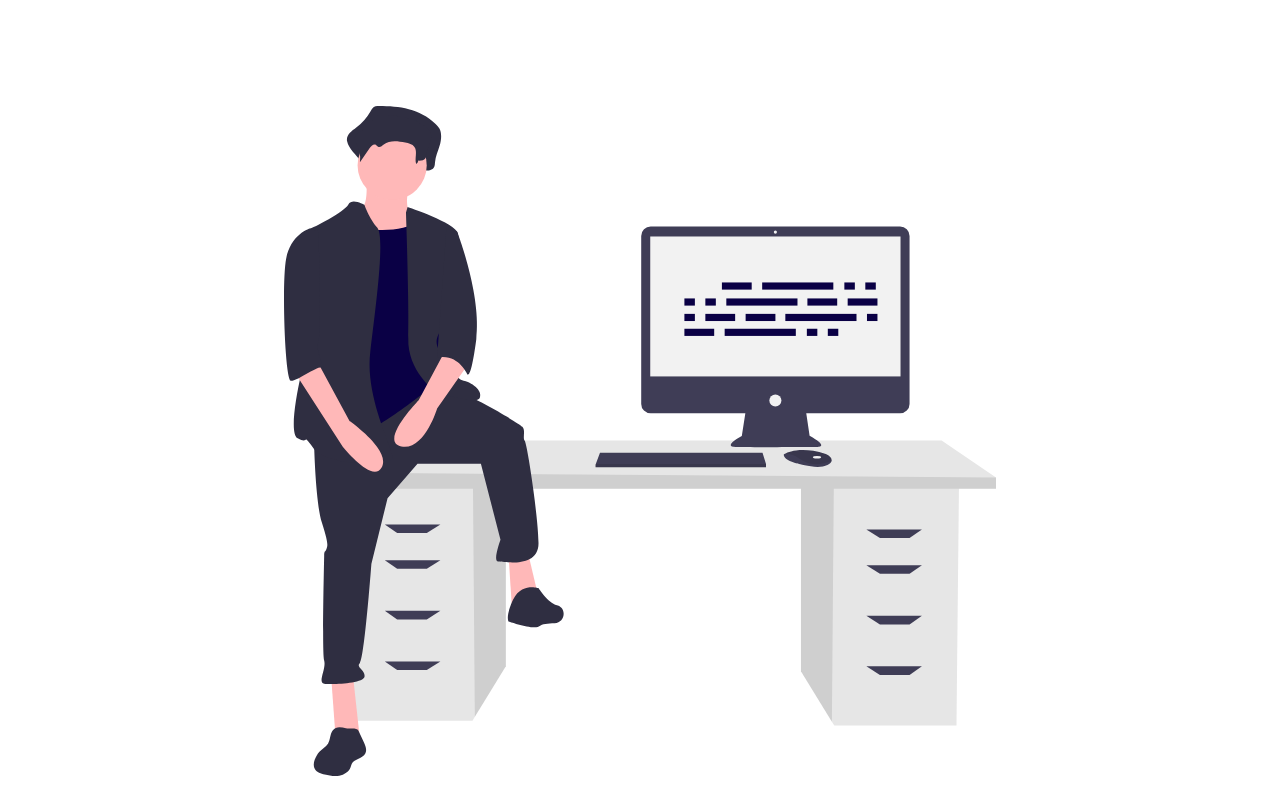
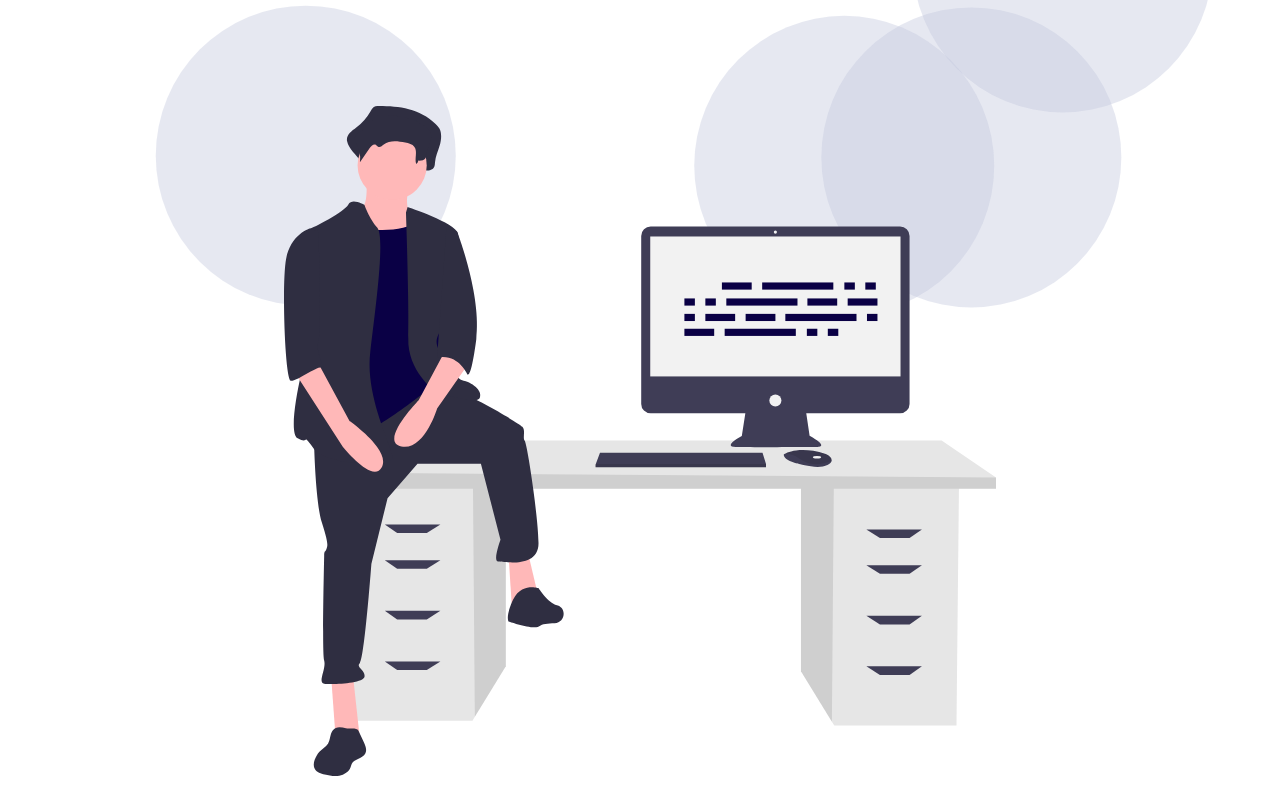
Before and after one commit to JoshKPatterson/portfolio-page-2, a plain HTML site: page index.html in a window 1280 px wide. Shown: the part 315-1105 px from the top of the page. Drawn offline with nearby package versions, Linux system fonts and the light colour scheme.

Commit message:
Added Particle.js background

```diff
--- /dev/null
+++ b/assets/particlesjs-config.json
@@ -0,0 +1,110 @@
+{
+  "particles": {
+    "number": {
+      "value": 3,
+      "density": {
+        "enable": true,
+        "value_area": 1000
+      }
+    },
+    "color": {
+      "value": "#C5C8DE"
+    },
+    "shape": {
+      "type": "circle",
+      "stroke": {
+        "width": 0,
+        "color": "#000000"
+      },
+      "polygon": {
+        "nb_sides": 5
+      },
+      "image": {
+        "src": "img/github.svg",
+        "width": 100,
+        "height": 100
+      }
+    },
+    "opacity": {
+      "value": 0.42490419612936353,
+      "random": false,
+      "anim": {
+        "enable": false,
+        "speed": 1,
+        "opacity_min": 0.1,
+        "sync": false
+      }
+    },
+    "size": {
+      "value": 150,
+      "random": false,
+      "anim": {
+        "enable": false,
+        "speed": 40,
+        "size_min": 0.1,
+        "sync": false
+      }
+    },
+    "line_linked": {
+      "enable": false,
+      "distance": 150,
+      "color": "#ffffff",
+      "opacity": 0.4,
+      "width": 1
+    },
+    "move": {
+      "enable": true,
+      "speed": 1,
+      "direction": "none",
+      "random": false,
+      "straight": false,
+      "out_mode": "bounce",
+      "bounce": false,
+      "attract": {
+        "enable": true,
+        "rotateX": 394.57382081613633,
+        "rotateY": 394.57382081613633
+      }
+    }
+  },
+  "interactivity": {
+    "detect_on": "window",
+    "events": {
+      "onhover": {
+        "enable": true,
+        "mode": "repulse"
+      },
+      "onclick": {
+        "enable": false,
+        "mode": "repulse"
+      },
+      "resize": true
+    },
+    "modes": {
+      "grab": {
+        "distance": 400,
+        "line_linked": {
+          "opacity": 1
+        }
+      },
+      "bubble": {
+        "distance": 400,
+        "size": 40,
+        "duration": 2,
+        "opacity": 8,
+        "speed": 3
+      },
+      "repulse": {
+        "distance": 200,
+        "duration": 0.4
+      },
+      "push": {
+        "particles_nb": 4
+      },
+      "remove": {
+        "particles_nb": 2
+      }
+    }
+  },
+  "retina_detect": true
+}
--- a/dist/index.dev.js
+++ b/dist/index.dev.js
@@ -19,3 +19,8 @@ var toggleLightDark = function toggleLightDark() {
 lightDarkButton.addEventListener('click', function () {
   return toggleLightDark();
 });
+/* particlesJS.load(@dom-id, @path-json, @callback (optional)); */
+
+particlesJS.load('particles-js', 'assets/particlesjs-config.json', function () {
+  console.log('callback - particles.js config loaded');
+});
--- a/index.html
+++ b/index.html
@@ -9,7 +9,7 @@
   <title>Joshua Patterson</title>
 </head>
 <body class="light-mode">
-  </div>
+  <div id='particles-js'>
   <section id='navbar'>
     <nav>
       <div class="nav-logo">JP</div>
@@ -223,6 +223,8 @@
       <p>Joshua Patterson 2020</p>
     </div>
   </section>
+  </div>
+  <script src="https://cdn.jsdelivr.net/npm/particles.js@2.0.0/particles.min.js"></script>
   <script src="index.js"></script>
 </body>
 </html>
--- a/index.js
+++ b/index.js
@@ -14,7 +14,11 @@ const toggleLightDark = () => {
     li.classList.toggle('li-dark-mode'),
     li.classList.toggle('li-light-mode')
   ));
-
 }
 
 lightDarkButton.addEventListener('click', () => toggleLightDark());
+
+/* particlesJS.load(@dom-id, @path-json, @callback (optional)); */
+particlesJS.load('particles-js', 'assets/particlesjs-config.json', function() {
+  console.log('callback - particles.js config loaded');
+});
--- a/style.scss
+++ b/style.scss
@@ -68,7 +68,11 @@ h3 {
 ////////////////////////////////////////////////////////////////////////
 
 
-// To Be Added
+canvas {
+  position: fixed;
+  z-index: -999;
+  top: 0;
+}
 
 
 ////////////////////////////////////////////////////////////////////////
```
Also changed, not shown: dist/style.css.
